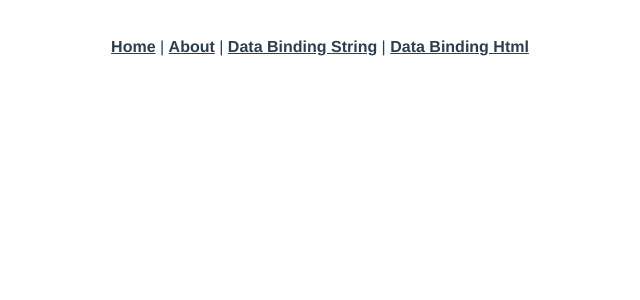
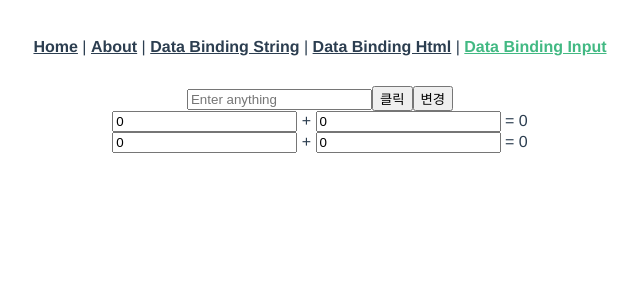
Before and after one commit to daehyeon1999/Vue_Study, a Vue app: page /databinding/input in a window 1280 px wide. Shown: the top 300 px of the page, without its empty margins (320-960 px from the left). Built offline with nearby package versions, Linux system fonts and the light colour scheme.

Commit message:
Bidirectional Data Binding

```diff
--- a/src/App.vue
+++ b/src/App.vue
@@ -9,7 +9,8 @@
 
     <!-- Data binding page으로 -->
     <router-link to="/databinding/string">Data Binding String</router-link> |
-    <router-link to="/databinding/html">Data Binding Html</router-link>
+    <router-link to="/databinding/html">Data Binding Html</router-link> |
+    <router-link to="/databinding/input">Data Binding Input</router-link>
   </nav>
 
   <!-- router-link의 페이지가 보여지는 부분 -->
--- a/src/router/index.js
+++ b/src/router/index.js
@@ -30,6 +30,11 @@ const routes = [
     path: '/databinding/html',
     name: 'DataBindingHtmlView',
     component: () => import(/* webpackChunkName: "databinding" */ '../views/1_databinding/DataBindingHtmlView.vue')
+  },
+  {
+    path: '/databinding/input',
+    name: 'DataBindingInputView',
+    component: () => import(/* webpackChunkName: "databinding" */ '../views/1_databinding/DataBindingInputView.vue')
   }
 ]
 
--- a/src/views/1_databinding/DataBindingInputView.vue
+++ b/src/views/1_databinding/DataBindingInputView.vue
@@ -1,16 +1,49 @@
 <template>
-  <div></div></template>
+  <div>
+    <!-- 양방향 데이터 바인딩 -->
+    <!-- v-*로 된 속성들은 양방향 데이터 바인딩이 가능하다 -->
+    <!-- v-model를 사용하면, 변수와 태그가 양방향으로 연결된다 -->
+    <input type="text" v-model="userId" placeholder="Enter anything" />
+    <button @click="myFunction">클릭</button>
+    <button @click="changeData">변경</button>
+
+    <!-- input type이 문자열이기 때문에 이상하게 출력된다 -->
+    <br />
+    <input type="text" v-model="num1" /> +
+    <input type="text" v-model="num2" /> =
+    <span>{{ num1 + num2 }}</span>
+
+    <!-- v-model.number 함으로써, 입려되는 데이터가 숫자라는걸 명시한다. -->
+    <br />
+    <input type="text" v-model.number="num3" /> +
+    <input type="text" v-model.number="num4" /> =
+    <span>{{ num3 + num4 }}</span>
+  </div>
+</template>
 
 <script>
 export default {
   components: {},
   data() {
-    return {}
+    return {
+      userId: '',
+      num1: 0,
+      num2: 0,
+      num3: 0,
+      num4: 0
+    }
   },
   setup() {},
   created() {},
   mounted() {},
   unmounted() {},
-  methods: {}
+  methods: {
+    myFunction() {
+      console.log(this.userId)
+    },
+    changeData() {
+      this.userId = 'Jeremy'
+    }
+  }
 }
 </script>
```
